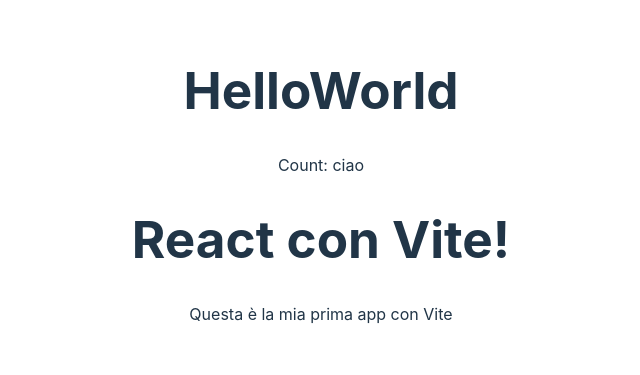
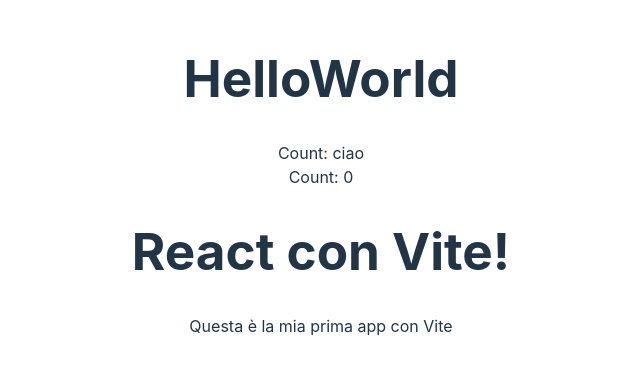
Before and after one commit to marinademinescu/nicoleo-react, a React (Vite) app: page / in a window 1280 px wide. Shown: the part 215-590 px from the top of the page, without its empty margins (319-959 px from the left). Built offline with nearby package versions, Linux system fonts and the light colour scheme.

Commit message:
CounterState

```diff
--- a/src/App.jsx
+++ b/src/App.jsx
@@ -4,6 +4,7 @@
 import './App.css'
 import HelloWorld from './CiaoMondo';
 import Counter from './Counter'
+import CounterState from './components/CounterState/CounterState'
 
 
 
@@ -16,6 +17,7 @@
       <div>
            <HelloWorld />
          <Counter />
+         <CounterState></CounterState>
       <h1>React con Vite!</h1>
       <p>Questa è la mia prima app con Vite</p>
       </div>
--- /dev/null
+++ b/src/components/CounterState/CounterState.jsx
@@ -0,0 +1,10 @@
+import {useState} from 'react'
+
+const CounterState = () => {
+const [counter, setCounter] = useState(0);
+    return (
+        <div>Count: {counter} </div>
+    )
+}
+
+export default  CounterState
```
